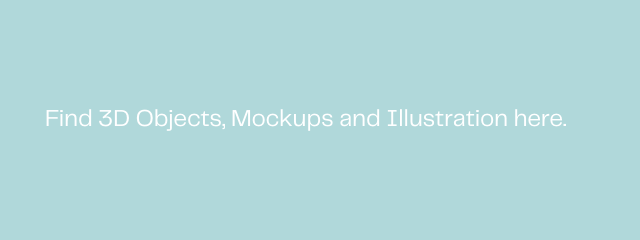
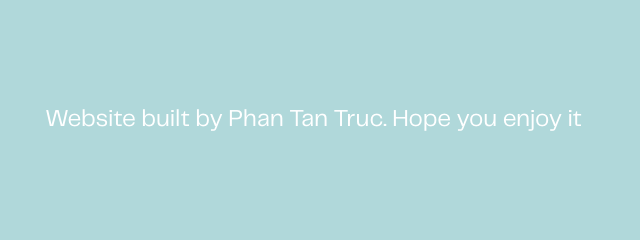
Before and after one commit to Trucdeeptry/Signupform, a plain HTML site: page index.html in a window 1280 px wide. Shown: the top 240 px of the page, 320-960 px from the left. Drawn offline with nearby package versions, Linux system fonts and the light colour scheme.

Commit message:
update sub text

```diff
--- a/index.html
+++ b/index.html
@@ -77,7 +77,7 @@
                 </div>
                 <div class="content_sup">
                     <div class="content_sup-info">
-                        <h2 class="content_sub-text">Find 3D Objects, Mockups and Illustration here.</h2>
+                        <h2 class="content_sub-text">Website built by Phan Tan Truc. Hope you enjoy it</h2>
                     </div>
                     <img src="./assets/img/Abstraction.png" alt="" class="content_img">
 
```
